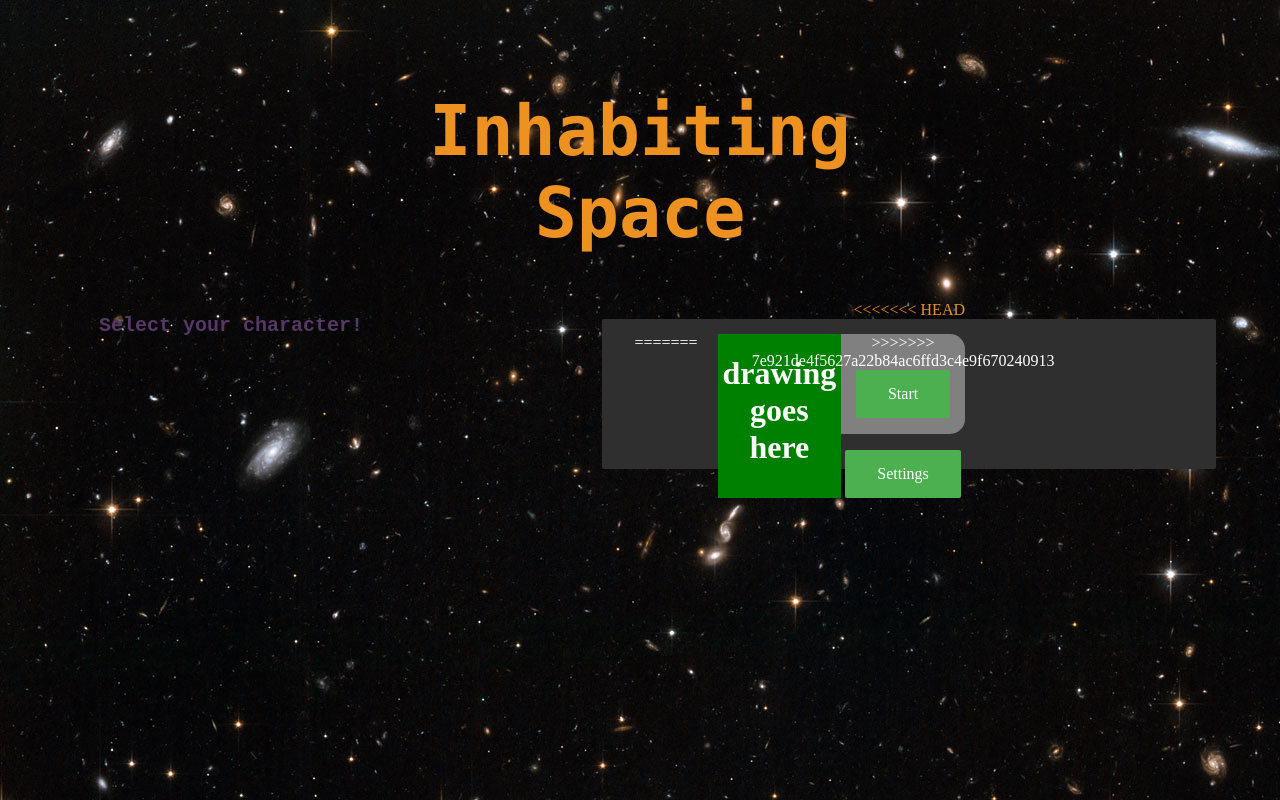
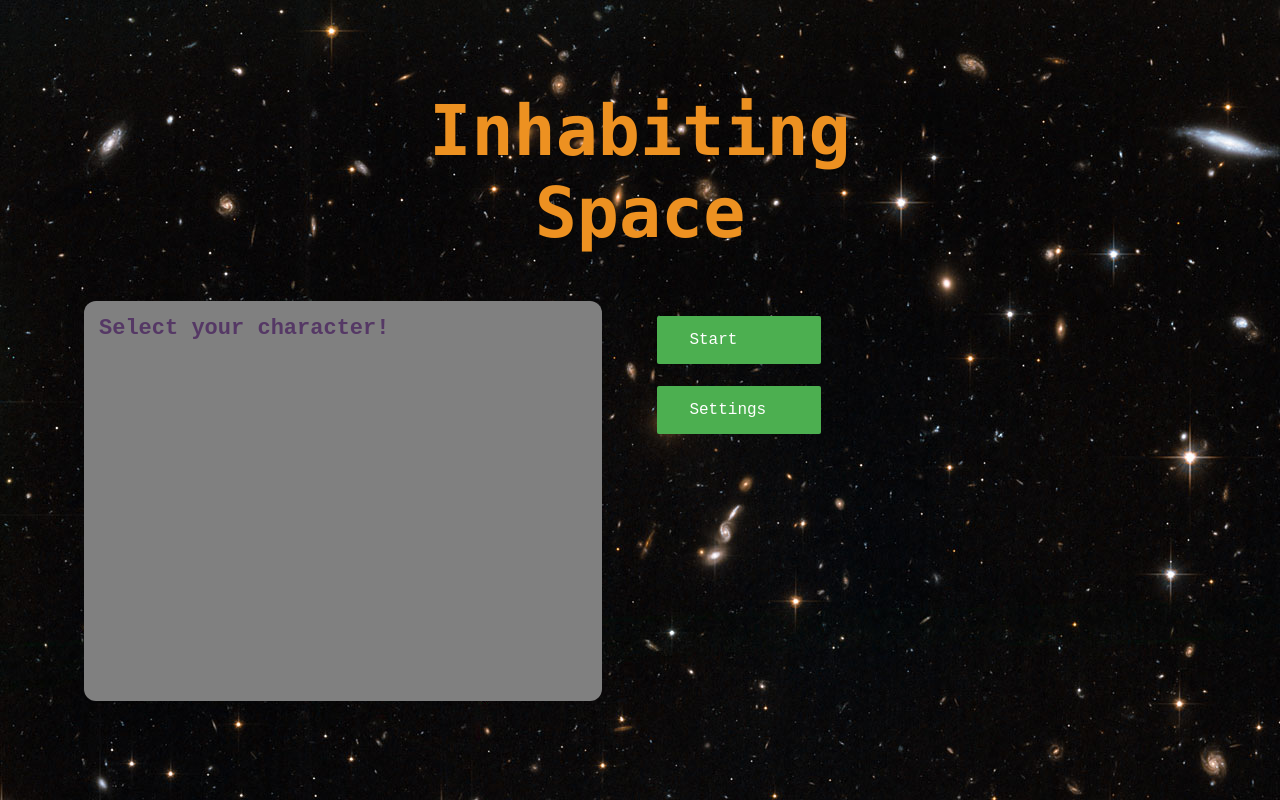
Before and after one commit to christinemtrinh/HackUNT2022, a plain HTML site: page index.html in a window 1280 px wide. Drawn offline with Linux system fonts and the light colour scheme.

Commit message:
fixed format of start space

```diff
--- a/index.html
+++ b/index.html
@@ -18,24 +18,16 @@
     <h1>Inhabiting <br> Space</h1>
     </div>
 
-<<<<<<< HEAD
-    <div class="container" style="display:flex">
+    <div class="container">
         <h1 class=subtitle>Select your character!</h1>
     </div>
 
-    <div class="button" style=background:#2f2f2f >
-=======
-    <div class="container" style="display:flex; height: 100px;">
-        <div style="width:50%;background:green;" >
-            <h1>drawing goes here</h1>
-        </div>
+    <div class="button" style="background-color: transparent">
         <div id="mainbuttons" >
->>>>>>> 7e921de4f5627a22b84ac6ffd3c4e9f670240913
             <a href="game.html" class="button">Start</a>
-            <p></p>
             <div>
                 <a href="#" class="button">Settings</a>
-            </div>
+
         </div>
     </div>
 
--- a/styles.css
+++ b/styles.css
@@ -16,19 +16,19 @@ body{
     margin-left : 15px;
     text-align : left;
     font-family : monospace;
-    font-size : 20px;
+    font-size : 22px;
     color: #553865;
 }
 
 .container {
     display: flex;
     flex-flow: row wrap;
-    height: 00px;
+    height: 400px;
     margin-left: 20px;
     margin-bottom: 20px;
     width: 45%;
     float: left;
-    border-radius: 15px;
+    border-radius: 12px;
     background-color:#808080
 
 }
@@ -40,15 +40,14 @@ body{
     text-align: center;
     text-decoration: none;
     font-size: 16px;
-<<<<<<< HEAD
     width: 50%;
     border-radius: 2px;
     display: flex;
     flex-flow: row wrap;
-=======
     width: 100px;
+    font-family: monospace;
+    margin-bottom: 22px;
 
->>>>>>> 7e921de4f5627a22b84ac6ffd3c4e9f670240913
   }
 
 .textbox{
@@ -72,4 +71,7 @@ body{
     justify-content: center;
     flex-direction: column;
     width:50%;
+    margin-left: 80px;
+
+
 }
```
Also changed, not shown: Mom Head.png (deleted).
